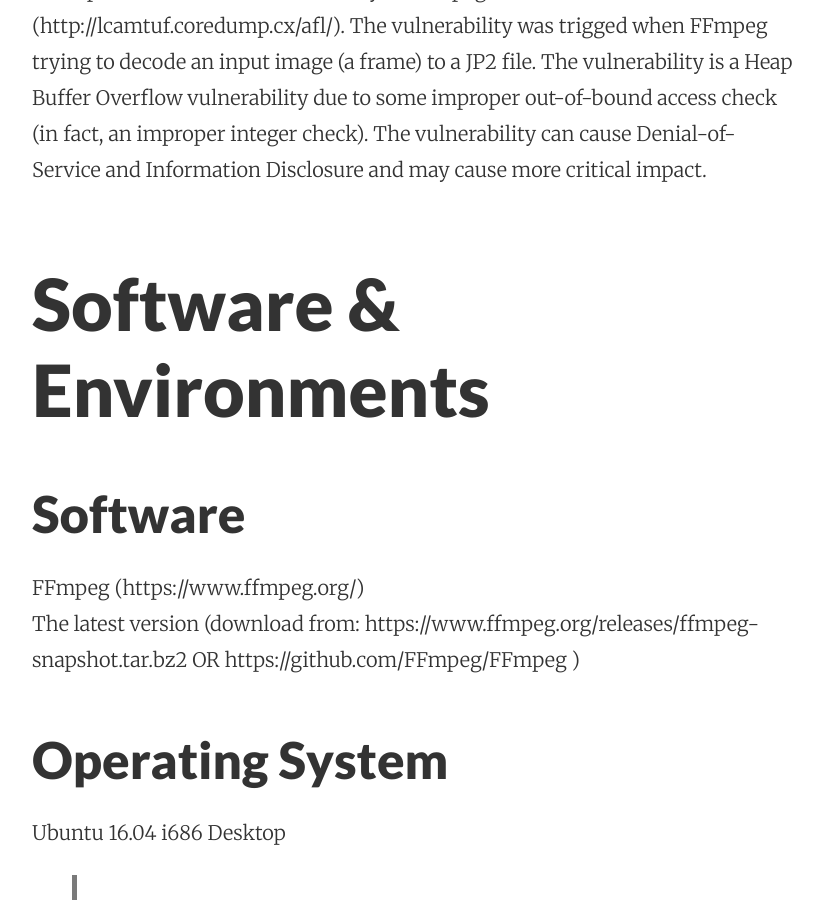
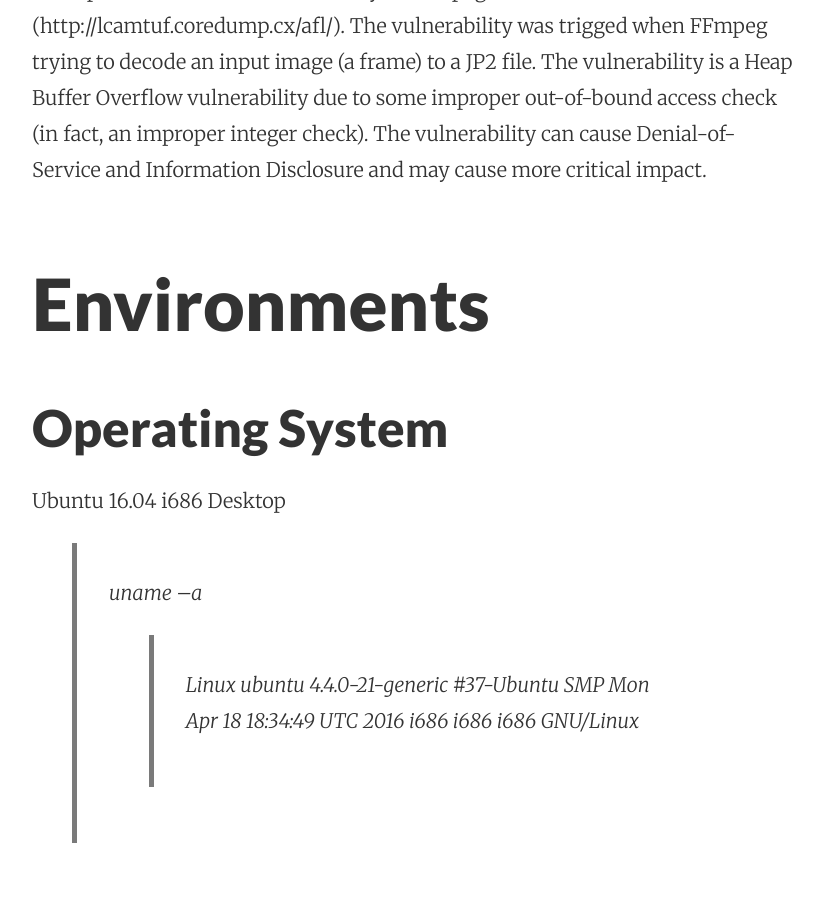
Before and after one commit to taolunban/taolunban.github.io, a Jekyll site: the page built from _posts/2017-02-23-a-ffmpeg-buffer-overflow-vulnerability-due-to-incorrect-input-buffer-pointer-check.md, in a window 1280 px wide and 900 px high, scrolled down 849 px. Shown: the whole window, without its empty margins (224-1047 px from the left). Built offline with Jekyll 4.4.1, drawn with Linux system fonts in a browser that asks for light colours; our own code applies the rules of GitHub Pages for plain Markdown files; Markdown is read by kramdown in place of the engine named in the settings; some of the changed text lies outside the part shown.

Commit message:
Update 2017-02-23-a-ffmpeg-buffer-overflow-vulnerability-due-to-incorrect-input-buffer-pointer-check.md

```diff
--- a/_posts/2017-02-23-a-ffmpeg-buffer-overflow-vulnerability-due-to-incorrect-input-buffer-pointer-check.md
+++ b/_posts/2017-02-23-a-ffmpeg-buffer-overflow-vulnerability-due-to-incorrect-input-buffer-pointer-check.md
@@ -1,11 +1,7 @@
 #Overview
 A Heap Buffer Overflow vulnerability in FFmpeg-3.2 was found with AFL (http://lcamtuf.coredump.cx/afl/). The vulnerability was trigged when FFmpeg trying to decode an input image (a frame) to a JP2 file. The vulnerability is a Heap Buffer Overflow vulnerability due to some improper out-of-bound access check (in fact, an improper integer check). The vulnerability can cause Denial-of-Service and Information Disclosure and may cause more critical impact.
 
-#Software & Environments
-##Software
-  FFmpeg (https://www.ffmpeg.org/)
-  The latest version (download from: https://www.ffmpeg.org/releases/ffmpeg-snapshot.tar.bz2 OR https://github.com/FFmpeg/FFmpeg )
-
+#Environments
 ##Operating System
   Ubuntu 16.04 i686 Desktop
   > uname –a
```
Also changed, not shown: other parts of _posts/2017-02-23-a-ffmpeg-buffer-overflow-vulnerability-due-to-incorrect-input-buffer-pointer-check.md (+1 -1 lines).
